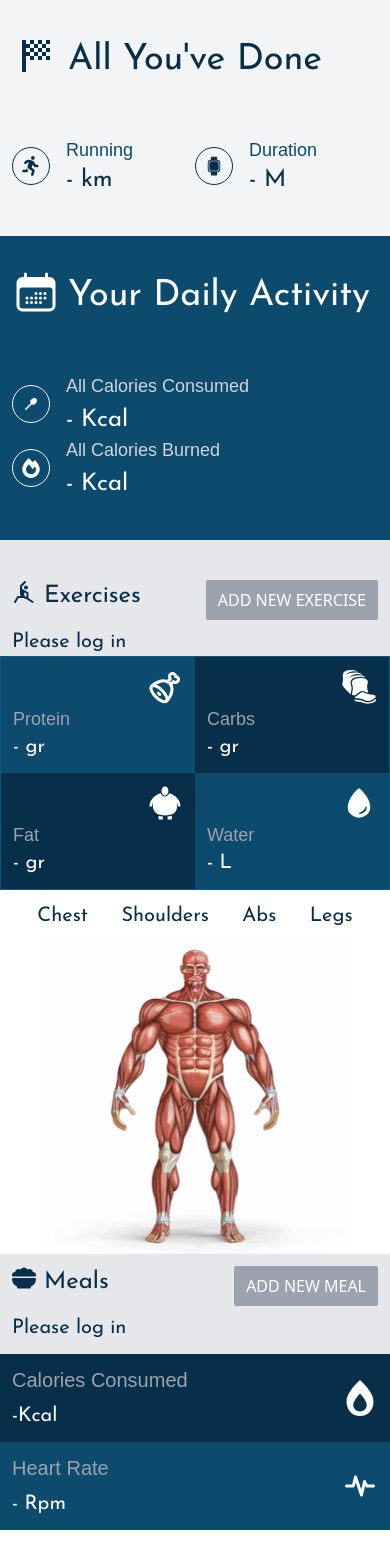
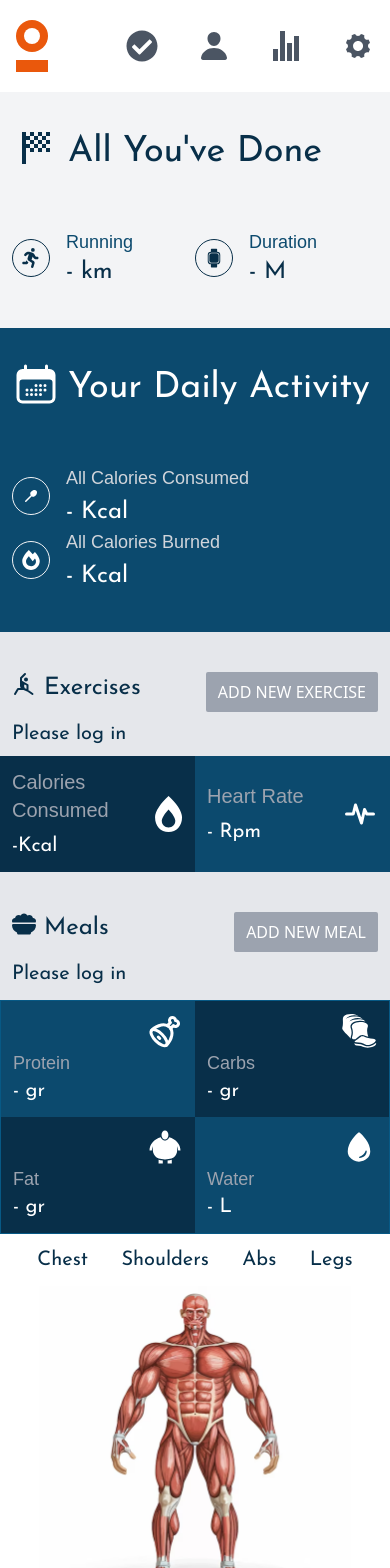
Before and after one commit to Mahdii-Kariimiian/Workout-tracer, a React (Vite) app: page / in a window 390 px wide. Shown: the top 1568 px of the page. Before the commit the page ends 1530 px from the top, so only its background shows below. Built offline with nearby package versions, Linux system fonts and the light colour scheme; a web font is replaced by a local one.

Commit message:
fix UI problems

```diff
--- a/src/App.tsx
+++ b/src/App.tsx
@@ -95,29 +95,29 @@ function App() {
                 isLoginOpen,
             }}
         >
-            <div className="flex">
+            <div className="sm:flex">
                 <Sidebar />
                 <div className="lg:grid lg:grid-cols-12 lg:grid-rows-3 h-screen">
-                    <div className="lg:col-span-4">
+                    <div className="lg:col-span-4 order-1">
                         <MainInfo />
                     </div>
-                    <div className="lg:col-span-4">
+                    <div className="lg:col-span-4 order-2">
                         <Exercise />
                     </div>
-                    <div className="lg:col-span-4 row-span-2">
+                    <div className="lg:col-span-4 row-span-2 order-3">
                         <ExerciseBox />
                     </div>
-                    <div className="lg:col-span-4">
+                    <div className="lg:col-span-4 order-7">
+                        <CaloryBurned />
+                    </div>
+                    <div className="lg:col-span-4 order-6">
+                        <CaloryInserted />
+                    </div>
+                    <div className="lg:col-span-4 order-4">
                         <Consumed />
                     </div>
-                    <div className="lg:col-span-4 row-span-2">
+                    <div className="lg:col-span-4 row-span-2 order-5">
                         <BodyExercises />
-                    </div>
-                    <div className="lg:col-span-4">
-                        <CaloryInserted />
-                    </div>
-                    <div className="lg:col-span-4">
-                        <CaloryBurned />
                     </div>
                 </div>
             </div>
--- a/src/components/CaloryBurned.tsx
+++ b/src/components/CaloryBurned.tsx
@@ -18,7 +18,7 @@ const CaloryBurned = () => {
     }, [burnedArray]);
 
     return (
-        <div className="bg-gray-200 text-white h-full flex flex-col">
+        <div className="bg-gray-200 text-white h-full flex flex-col max-sm:flex-row">
             <div className="flex flex-1 justify-between items-center bg-sky-950 p-3">
                 <div className="space-y-2 ">
                     <p className="text-gray-400 font-agdasima text-xl">
--- a/src/components/CaloryInserted.tsx
+++ b/src/components/CaloryInserted.tsx
@@ -9,13 +9,14 @@ const CaloryInserted = () => {
         useContext(Context);
 
     return (
-        <div className="p-3 space-y-2 bg-gray-200 h-full flex flex-col">
+        <div className="p-3 space-y-2 max-sm:pt-10 bg-gray-200 h-full flex flex-col ">
             <div className="flex justify-between gap-5">
-                <div className="mb-2 flex gap-2 text-2xl font-josefin text-sky-950">
+                <div className="pb-2 flex gap-2 text-2xl font-josefin text-sky-950">
                     <FaBowlFood />
                     <h1>Meals</h1>
                 </div>
                 <button
+                    disabled={!isLogged}
                     className={`${
                         isLogged
                             ? "bg-sky-950"
--- a/src/components/InsertExercise.tsx
+++ b/src/components/InsertExercise.tsx
@@ -27,7 +27,7 @@ const InsertExercise = () => {
     };
 
     return (
-        <div className="p-10 bg-blue-500">
+        <div className="p-10 bg-sky-700 rounded-lg font-josefin">
             <form noValidate action="" className="flex flex-col">
                 <label className="mb-1" htmlFor="exercise">
                     Exercise
@@ -70,7 +70,7 @@ const InsertExercise = () => {
                 />
                 <label htmlFor="duration">Duration</label>
                 <input
-                    className="mb-7 text-black p-1"
+                    className="mb-3 text-black p-1"
                     onChange={(e) => setDuration(parseFloat(e.target.value))}
                     value={duration}
                     type="number"
--- a/src/components/InsertMeal.tsx
+++ b/src/components/InsertMeal.tsx
@@ -28,25 +28,25 @@ const InsertMeal = () => {
         ]);
     };
     return (
-        <div className="p-10 bg-sky-500">
+        <div className="p-10 bg-sky-700 rounded-lg font-josefin text-white">
             <form noValidate className="flex flex-col">
                 <label className="mb-1" htmlFor="meal">
                     Meal
                 </label>
                 <input
-                    className="mb-3 p-1"
+                    className="mb-3 text-black p-1"
                     onChange={(e) => setName(e.target.value)}
                     value={name as string}
                     type="text"
                     name="meal"
                     id="meal"
-                    placeholder="meal"
+                    placeholder="Enter your meal"
                 />
                 <label className="mb-1" htmlFor="protein">
                     Protein
                 </label>
                 <input
-                    className="mb-3 p-1"
+                    className="mb-3 text-black p-1"
                     required
                     onChange={(e) => setProtein(parseFloat(e.target.value))}
                     value={protein}
@@ -59,7 +59,7 @@ const InsertMeal = () => {
                     Carbs
                 </label>
                 <input
-                    className="mb-3 p-1"
+                    className="mb-3 text-black p-1"
                     onChange={(e) => setCarbs(parseFloat(e.target.value))}
                     value={carbs}
                     type="number"
@@ -69,7 +69,7 @@ const InsertMeal = () => {
                 />
                 <label htmlFor="fat">Fat</label>
                 <input
-                    className="mb-7"
+                    className="mb-3 text-black p-1"
                     onChange={(e) => setFat(parseFloat(e.target.value))}
                     value={fat}
                     type="number"
@@ -79,7 +79,7 @@ const InsertMeal = () => {
                 />
                 <label htmlFor="water">Water</label>
                 <input
-                    className="mb-7"
+                    className="mb-7 p-1 text-black"
                     onChange={(e) => setWater(parseFloat(e.target.value))}
                     value={water}
                     type="number"
--- a/src/components/Login.tsx
+++ b/src/components/Login.tsx
@@ -21,7 +21,7 @@ const Login = () => {
     };
 
     return (
-        <div className="p-10 bg-sky-500 text-white">
+        <div className="p-10 bg-sky-700 rounded-lg font-josefin text-white">
             <form noValidate className="flex flex-col">
                 <label htmlFor="username" className="mb-1">
                     Username
--- a/src/components/Sidebar.tsx
+++ b/src/components/Sidebar.tsx
@@ -7,22 +7,25 @@ import { IoIosSettings } from "react-icons/io";
 import { Context } from "../App";
 
 const Sidebar = () => {
-    const { isLoginOpen, setIsLoginOpen } = useContext(Context);
+    const { isLoginOpen, setIsLoginOpen, setIsModal, setIsModalExercise } =
+        useContext(Context);
 
     const handleProfileClick = () => {
         setIsLoginOpen((prev) => !prev);
+        setIsModal(false);
+        setIsModalExercise(false);
     };
 
     return (
         // Make hamburger menu
-        <div className="max-lg:hidden flex flex-col py-10 px-4 h-screen">
+        <div className="max-sm:flex-row flex sm:flex-col sm:py-10 py-5 px-4 sm:h-screen gap-5 max-sm:justify-between">
             <div>
                 <div className="flex justify-center items-center w-8 h-8 bg-orange-600 rounded-full">
                     <div className="w-4 h-4 bg-white rounded-full"></div>
                 </div>
                 <div className="w-8 h-3 bg-orange-600 mt-2"></div>
             </div>
-            <div className="flex flex-col gap-10 mt-36 text-gray-600">
+            <div className="flex sm:flex-col gap-10 sm:mt-36 text-gray-600 items-center">
                 <FaCheckCircle className="w-8 h-8" />
                 <IoPerson
                     onClick={handleProfileClick}
--- a/src/components/exercise/component/ExerciseBox.tsx
+++ b/src/components/exercise/component/ExerciseBox.tsx
@@ -12,9 +12,9 @@ const ExerciseBox = () => {
     } = useContext(Context);
 
     return (
-        <div className="bg-gray-200 px-3 pt-10 text-white h-full flex flex-col">
+        <div className="bg-gray-200 px-3 pt-10 text-white h-full flex flex-col pb-2">
             <div className="flex justify-between mb-2">
-                <div className="mb-2 text-2xl font-josefin text-sky-950 flex gap-2">
+                <div className="pb-2 text-2xl font-josefin text-sky-950 flex gap-2">
                     <GrYoga /> <h1>Exercises</h1>
                 </div>
                 <button
@@ -26,7 +26,7 @@ const ExerciseBox = () => {
                         isLogged
                             ? "bg-sky-950"
                             : "bg-gray-400 hover:cursor-not-allowed"
-                    } text-white px-3 py-1 rounded-sm uppercase`}
+                    } text-white px-3 py-1 rounded-sm uppercase whitespace-nowrap`}
                     disabled={!isLogged}
                 >
                     Add New Exercise
```
